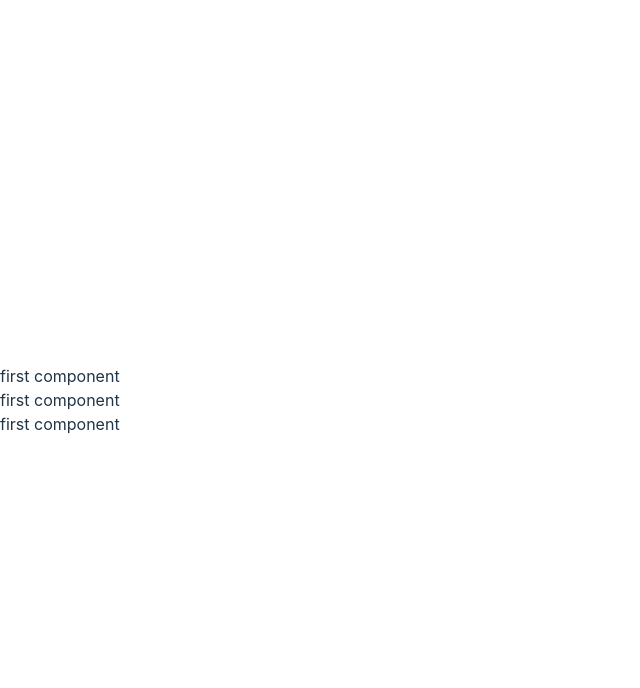
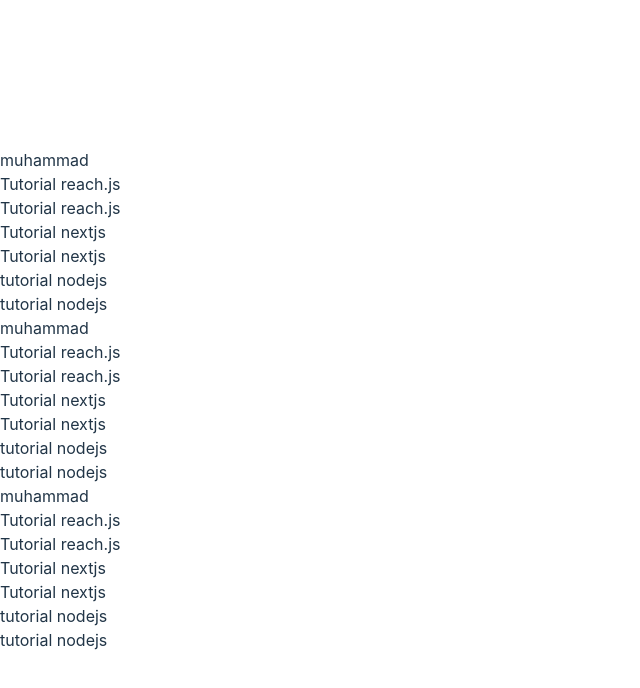
Before and after one commit to MuhammadYusufAG/react-fundamental, a React (Vite) app: page / in a window 1280 px wide. Shown: the top 688 px of the page, without its empty margins (0-640 px from the left). Built offline with nearby package versions, Linux system fonts and the light colour scheme.

Commit message:
fix : modefied Articel.jsx.Use static variable (.map)

```diff
--- a/src/App.jsx
+++ b/src/App.jsx
@@ -1,4 +1,5 @@
 import Article from "./components/Article"
+
 function App() {
   return (
     <>
--- a/src/components/Article.jsx
+++ b/src/components/Article.jsx
@@ -1,5 +1,25 @@
 function Article (){
-    return <div>first component</div>
+    const name = "muhammad";
+    const titles = ["Tutorial reach.js","Tutorial nextjs","tutorial nodejs"];
+
+    // titles.map(item => item)
+    return (
+        <>
+        <div>{name}</div>
+        <div>
+            {titles.map((title) => {
+                return(
+                    <>
+                    <div>{title}</div>
+                    <div>{title}</div>
+                    </>
+                );
+            })}
+        </div>
+        </>
+    );
+
+
 }
 
 export default Article;
```
